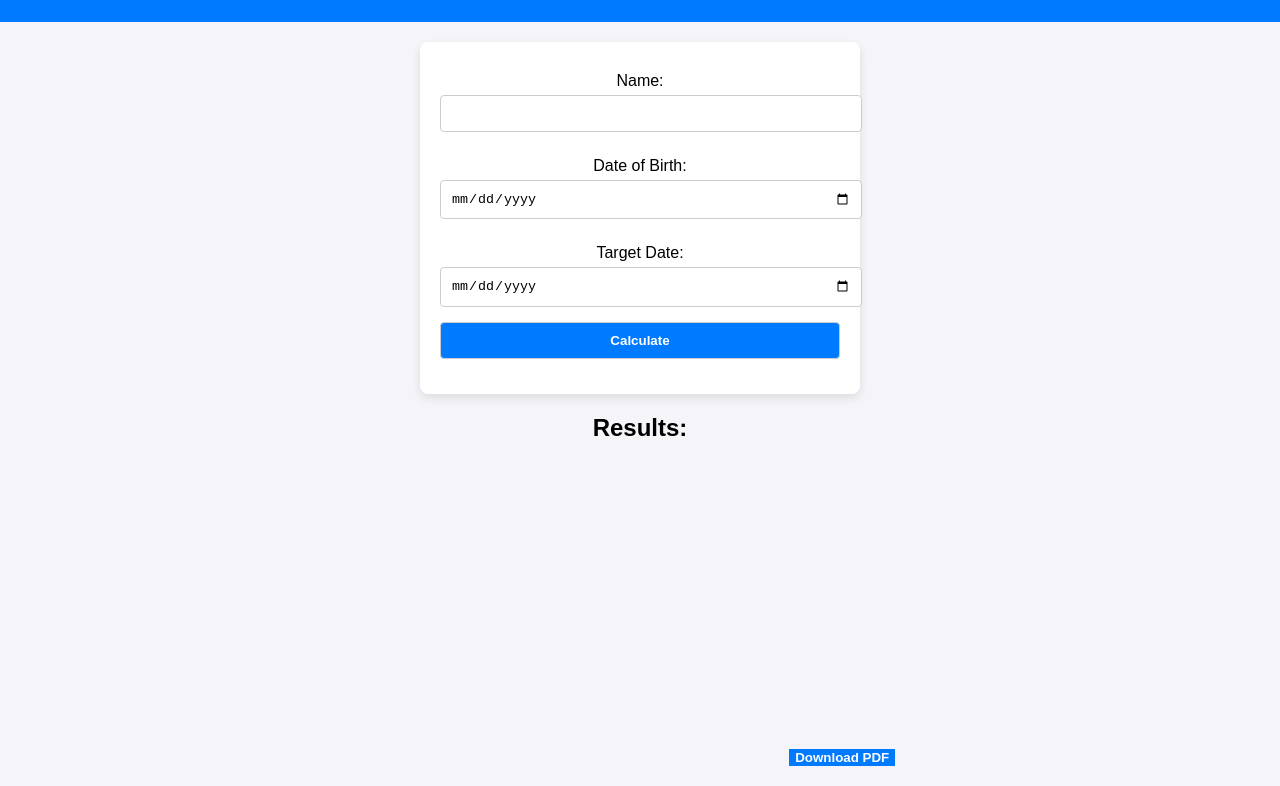
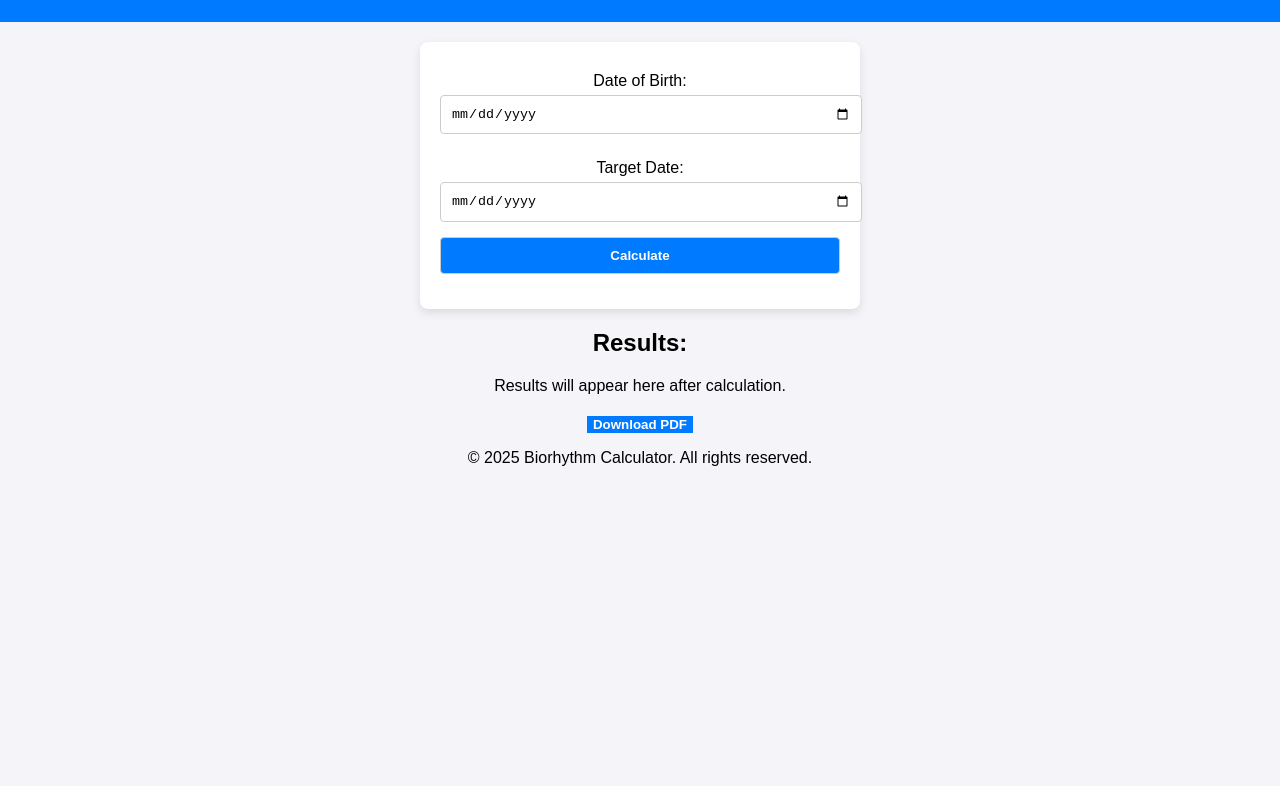
Before and after one commit to pezzaliapp/Bioritmo2025, a plain HTML site: page index.html in a window 1280 px wide. Shown: the part 76-862 px from the top of the page. After the commit the page ends 800 px from the top, so only its background shows below. Drawn offline with nearby package versions, Linux system fonts and the light colour scheme.

Commit message:
Update index.html

```diff
--- a/index.html
+++ b/index.html
@@ -10,7 +10,7 @@
     <link rel="icon" type="image/png" sizes="192x192" href="images/icon-192x192.png">
     <link rel="icon" type="image/png" sizes="512x512" href="images/icon-512x512.png">
 
-    <!-- Apple Touch Icon (per iOS) -->
+    <!-- Apple Touch Icon -->
     <link rel="apple-touch-icon" href="images/icon-192x192.png">
 
     <title>Biorhythm Calculator</title>
@@ -25,9 +25,6 @@
     </header>
     <main>
         <form id="biorhythm-form">
-            <label for="name">Name:</label>
-            <input type="text" id="name" name="name" required>
-
             <label for="birthdate">Date of Birth:</label>
             <input type="date" id="birthdate" name="birthdate" required>
 
@@ -38,10 +35,13 @@
         </form>
         <div id="output">
             <h2>Results:</h2>
-            <canvas id="biorhythm-chart" width="400" height="300"></canvas>
-            <button id="download-pdf">Download PDF</button>
+            <p>Results will appear here after calculation.</p>
         </div>
+        <button id="download-pdf">Download PDF</button>
     </main>
+    <footer>
+        <p>&copy; 2025 Biorhythm Calculator. All rights reserved.</p>
+    </footer>
     <script src="app.js"></script>
 </body>
 </html>
```
